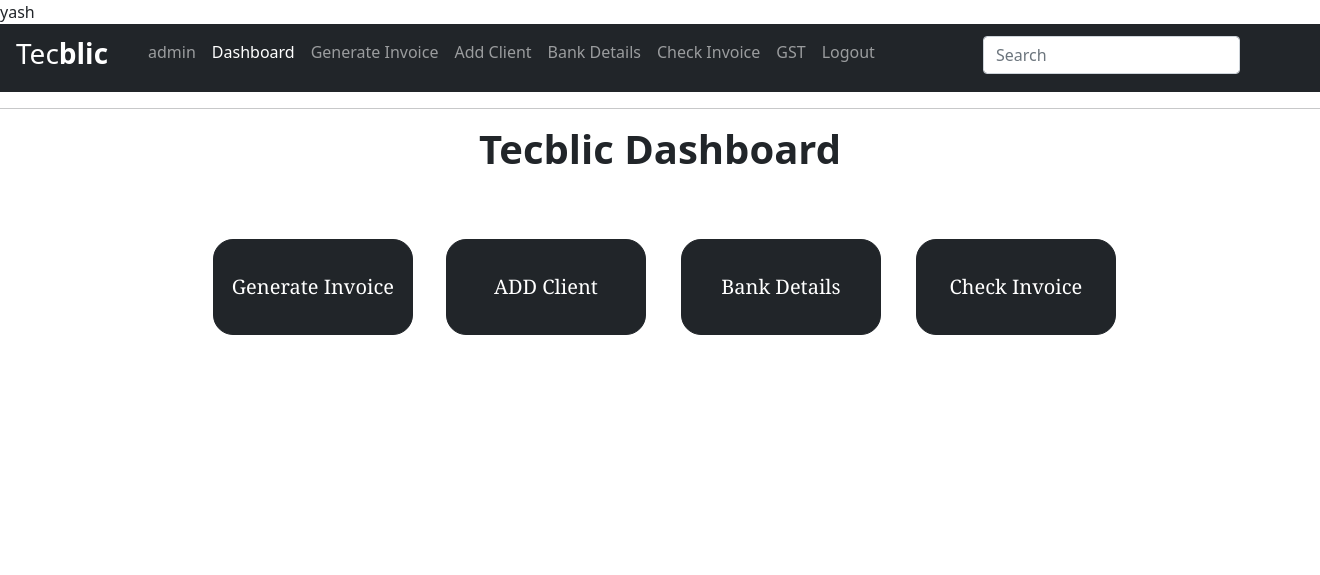
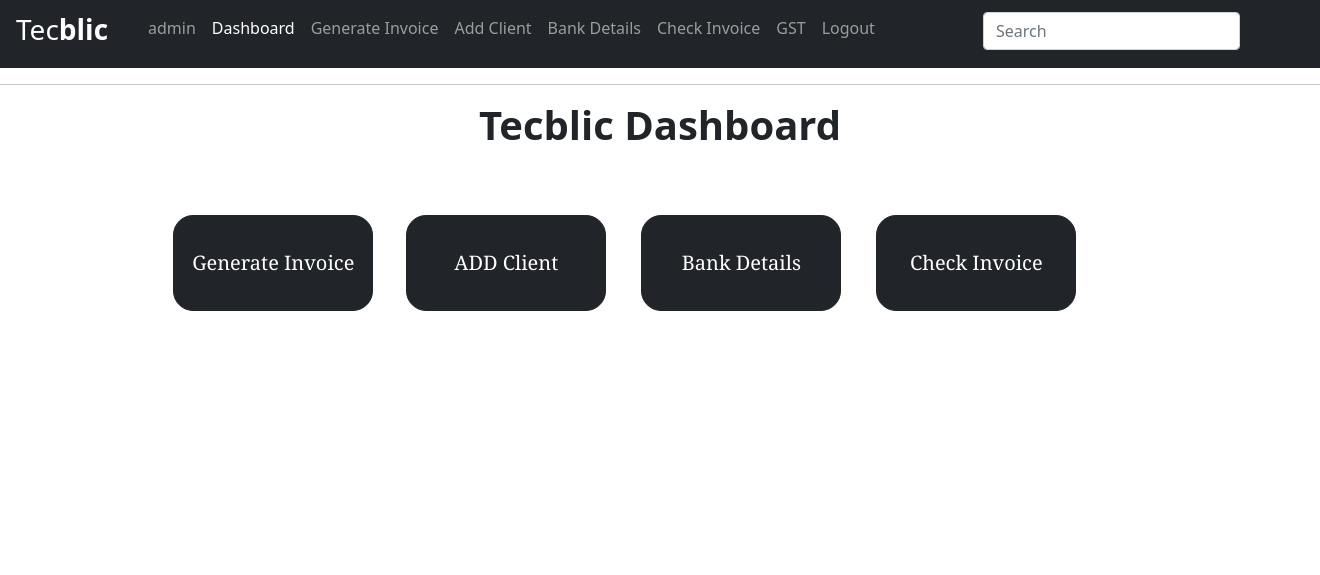
Before and after one commit to priyank-tecblic/tecblic-invoice-portal, a Django app: page /home in a window 1320 px wide. Shown: the top 575 px of the page. Run offline with Django 3.2, Linux system fonts and the light colour scheme; a user stored in the database is signed in.

Commit message:
new changes

```diff
--- a/tecblicapp/templates/tecblicapp/add_client.html
+++ b/tecblicapp/templates/tecblicapp/add_client.html
@@ -88,8 +88,6 @@
 </head>
 <body>
 {% include 'tecblicapp/navbar.html' %}
-{% block AddClient %}active{% endblock  %}
-
 {% block content %}
 
 {% endblock %}
--- a/tecblicapp/templates/tecblicapp/home_page.html
+++ b/tecblicapp/templates/tecblicapp/home_page.html
@@ -22,7 +22,7 @@
         </script>
     </head>
 
-    <body style="overflow: hidden;"> yash
+    <body style="overflow: hidden;">
     {% include 'tecblicapp/navbar.html' %}
 
     <hr>
@@ -37,7 +37,7 @@
             <button  type="submit" style="width: 200px; height: 12vh; font-size: 20px; margin-left: 60vh;margin-top: -80px; background-color: black;color: white; font-family: Georgia, 'Times New Roman', Times, serif;">ADD Client</button>
         </form> -->
 
-            <div class="container  text-center " style="margin-left:12% ;">
+            <div class="container  text-center" style="margin-left:9% ;">
                 <div class="row " style="margin-top: 8vh;">
                     <div class="col-md-3">
                         <form action="invoice">
--- a/tecblicapp/utils.py
+++ b/tecblicapp/utils.py
@@ -1,5 +1,6 @@
 import os.path
 from io import BytesIO
+from django.http import FileResponse
 from django.http import HttpResponse
 from django.template.loader import get_template
 from xhtml2pdf import pisa
```
